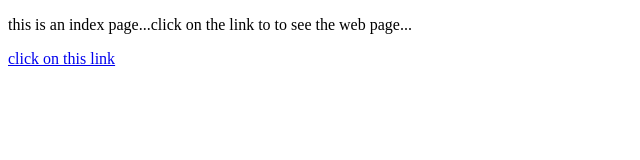
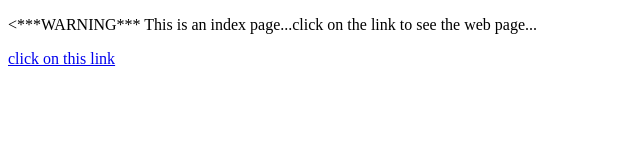
Before and after one commit to Shahidmumtaz/BootCampUCD.github.io, a plain HTML site: page index.html in a window 1280 px wide. Shown: the whole page, without its empty margins (0-640 px from the left). Drawn offline with Linux system fonts and the light colour scheme.

Commit message:
Add files via upload

```diff
--- a/index.html
+++ b/index.html
@@ -6,7 +6,10 @@
     <title>Head: Document Title</title>
   </head>
   <body>
-    <p>this is an index page...click on the link to to see the web page...</p>
+    <p>
+      <***WARNING*** This is an index page...click on the link to see the web
+      page...
+    </p>
     <a href="C:\Users\mail2\Desktop\BootCampUCD.github.io\Main1.html"
       >click on this link</a
     >
```
